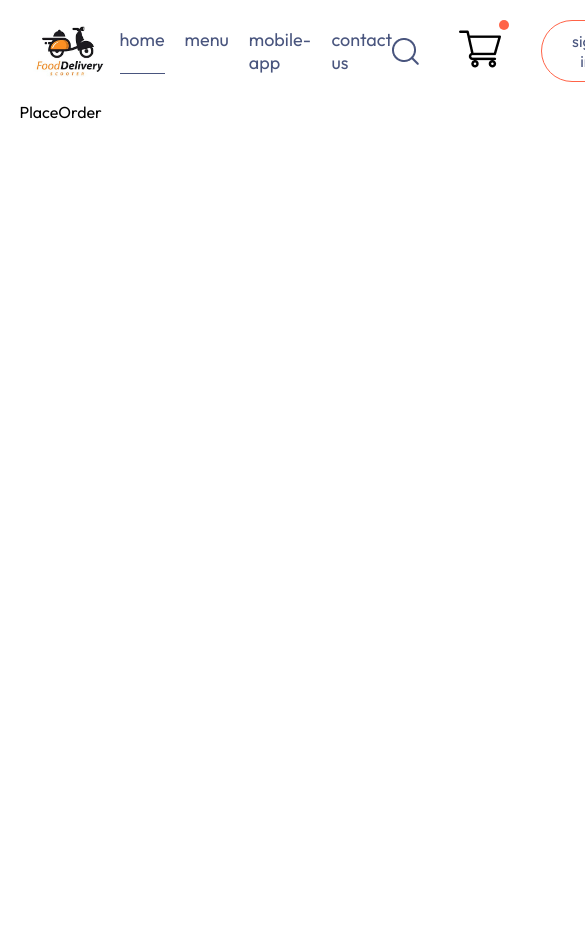
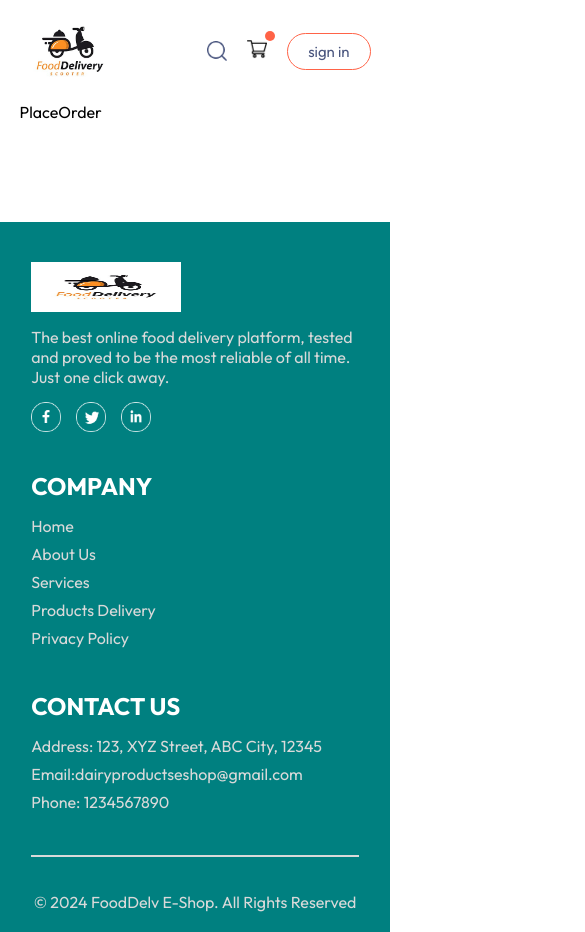
Before and after one commit to odhiambow2354/FoodDelivery, a React (Vite) app in the folder frontend/: page /order in a window 390 px wide. Shown: the top 932 px of the page, 585 px wide, since content can reach past the window. Before the commit the page ends 844 px from the top, so only its background shows below. Built offline with nearby package versions, Linux system fonts and the light colour scheme.

Commit message:
Making Homepage responsive in small screens

```diff
--- a/frontend/src/App.jsx
+++ b/frontend/src/App.jsx
@@ -4,9 +4,11 @@ import { Route, Routes } from "react-router-dom";
 import Home from "./pages/Home/Home";
 import Cart from "./pages/Cart/Cart";
 import PlaceOrder from "./pages/PlaceOrder/PlaceOrder";
+import Footer from "./components/Footer/Footer";
 
 const App = () => {
   return (
+    <>
       <div className="app">
         <Navbar />
         <Routes>
@@ -15,6 +17,8 @@ const App = () => {
           <Route path="/order" element={<PlaceOrder />} />
         </Routes>
       </div>
+      <Footer />
+    </>
   );
 };
 
--- /dev/null
+++ b/frontend/src/components/AppDownload/AppDownload.css
@@ -0,0 +1,22 @@
+.app-download {
+  margin: auto auto;
+  margin-top: 80px;
+  font-size: max(3vw, 20px);
+  text-align: center;
+  font-weight: 500;
+}
+.app-download-platforms {
+  display: flex;
+  justify-content: center;
+  gap: max(2vw, 10px);
+  margin-top: 20px;
+}
+.app-download-platforms img {
+  width: max(30vw, 120px);
+  max-width: 180px;
+  transition: 0.5s;
+  cursor: pointer;
+}
+.app-download-platforms img:hover {
+  transform: scale(1.05);
+}
--- /dev/null
+++ b/frontend/src/components/AppDownload/AppDownload.jsx
@@ -0,0 +1,21 @@
+import React from "react";
+import "./AppDownload.css";
+import { assets } from "../../assets/assets";
+
+const AppDownload = () => {
+  return (
+    <div className="app-download" id="app-download">
+      <p>
+        For Better Experience Download
+        <br />
+        Food-Delv App
+      </p>
+      <div className="app-download-platforms">
+        <img src={assets.play_store} alt="" />
+        <img src={assets.app_store} alt="" />
+      </div>
+    </div>
+  );
+};
+
+export default AppDownload;
--- a/frontend/src/components/ExploreMenu/ExploreMenu.css
+++ b/frontend/src/components/ExploreMenu/ExploreMenu.css
@@ -46,3 +46,9 @@
   border: 4px solid tomato;
   padding: 2px;
 }
+@media (max-width: 1050px) {
+  .explore-menu-text {
+    max-width: 100%;
+    font-size: 14px;
+  }
+}
--- /dev/null
+++ b/frontend/src/components/Footer/Footer.css
@@ -0,0 +1,62 @@
+.footer {
+  color: #d9d9d9;
+  background-color: teal;
+  display: flex;
+  flex-direction: column;
+  align-items: center;
+  gap: 20px;
+  padding: 20px 8vw;
+  padding-top: 40px;
+  margin-top: 100px;
+}
+
+.footer-content {
+  width: 100%;
+  display: grid;
+  grid-template-columns: 2fr 1fr 1fr;
+  gap: 60px;
+}
+.footer-content-left,
+.footer-content-center,
+.footer-content-right {
+  display: flex;
+  flex-direction: column;
+  gap: 15px;
+  align-items: start;
+}
+.footer-content-left li,
+.footer-content-center li,
+.footer-content-right li {
+  list-style: none;
+  margin-bottom: 8px;
+  cursor: pointer;
+}
+.footer-content-center h2,
+.footer-content-right h2 {
+  color: white;
+}
+
+.footer-content-left .logo {
+  width: 150px;
+  height: 50px;
+}
+.footer-social-icons img {
+  width: 30px;
+  margin-right: 15px;
+}
+.footer hr {
+  width: 100%;
+  height: 1px;
+  border: 1px solid #d9d9d9;
+  margin: 15px 0;
+}
+@media (max-width: 750px) {
+  .footer-content {
+    gap: 35px;
+    display: flex;
+    flex-direction: column;
+  }
+  .footer-copyright {
+    text-align: center;
+  }
+}
--- /dev/null
+++ b/frontend/src/components/Footer/Footer.jsx
@@ -0,0 +1,47 @@
+import React from "react";
+import "./Footer.css";
+import { assets } from "../../assets/assets";
+const Footer = () => {
+  return (
+    <div className="footer" id="footer">
+      <div className="footer-content">
+        <div className="footer-content-left">
+          <img src={assets.food_dev} alt="logo" className="logo" />
+          <p>
+            The best online food delivery platform, tested and proved to be the
+            most reliable of all time. Just one click away.{" "}
+          </p>
+          <div className="footer-social-icons">
+            <img src={assets.facebook_icon} alt="" />
+            <img src={assets.twitter_icon} alt="" />
+            <img src={assets.linkedin_icon} alt="" />
+          </div>
+        </div>
+        <div className="footer-content-center">
+          <h2>COMPANY</h2>
+          <ul>
+            <li>Home</li>
+            <li>About Us</li>
+            <li>Services</li>
+            <li>Products Delivery</li>
+            <li>Privacy Policy</li>
+          </ul>
+        </div>
+
+        <div className="footer-content-right">
+          <h2>CONTACT US</h2>
+          <ul>
+            <li>Address: 123, XYZ Street, ABC City, 12345</li>
+            <li>Email:dairyproductseshop@gmail.com</li>
+            <li>Phone: 1234567890</li>
+          </ul>
+        </div>
+      </div>
+      <hr />
+      <p className="footer-copyright">
+        &copy; 2024 FoodDelv E-Shop. All Rights Reserved
+      </p>
+    </div>
+  );
+};
+export default Footer;
--- a/frontend/src/components/Header/header.css
+++ b/frontend/src/components/Header/header.css
@@ -34,3 +34,19 @@
   font-size: max(1vw, 13px);
   border-radius: 50px;
 }
+@media (max-width: 1050px) {
+  .header-contents {
+    max-width: 65%;
+  }
+}
+@media (max-width: 750px) {
+  .header-contents {
+    max-width: 55%;
+  }
+  .header-contents p {
+    display: none;
+  }
+  .header-contents button {
+    padding: 1vw 3vw;
+  }
+}
--- a/frontend/src/components/Navbar/Navbar.jsx
+++ b/frontend/src/components/Navbar/Navbar.jsx
@@ -2,6 +2,7 @@ import React from "react";
 import { useState } from "react";
 import "./navbar.css";
 import { assets } from "../../assets/assets";
+import { Link } from "react-router-dom";
 
 export const Navbar = () => {
   const [menu, setMenu] = useState("home");
@@ -9,30 +10,34 @@ export const Navbar = () => {
     <div className="navbar">
       <img src={assets.food_dev} alt="" className="logo" />
       <ul className="navbar-menu">
-        <li
+        <Link
+          to="/"
           onClick={() => setMenu("home")}
           className={menu === "home" ? "active" : ""}
         >
           home
-        </li>
-        <li
+        </Link>
+        <a
+          href="#explore-menu"
           onClick={() => setMenu("menu")}
           className={menu === "menu" ? "active" : ""}
         >
           menu
-        </li>
-        <li
+        </a>
+        <a
+          href="#app-download"
           onClick={() => setMenu("mobile-app")}
           className={menu === "mobile-app" ? "active" : ""}
         >
           mobile-app
-        </li>
-        <li
+        </a>
+        <a
+          href="#footer"
           onClick={() => setMenu("contact us")}
           className={menu === "contact us" ? "active" : ""}
         >
           contact us
-        </li>
+        </a>
       </ul>
       <div className="navbar-right">
         <img src={assets.search_icon} alt="" />
--- a/frontend/src/components/Navbar/navbar.css
+++ b/frontend/src/components/Navbar/navbar.css
@@ -52,3 +52,45 @@
   top: -8px;
   right: -8px;
 }
+@media (max-width: 1050px) {
+  .navbar .logo {
+    width: 140px;
+  }
+  .navbar-menu {
+    gap: 20px;
+    font-size: 17px;
+  }
+  .navbar-right {
+    gap: 20px;
+  }
+  .navbar-right img {
+    width: 22px;
+  }
+  .navbar button {
+    padding: 10px 20px;
+  }
+}
+@media (max-width: 900px) {
+  .navbar .logo {
+    width: 100px;
+  }
+  .navbar-menu {
+    gap: 15px;
+    font-size: 16px;
+  }
+  .navbar-right {
+    gap: 20px;
+  }
+  .navbar-right img {
+    width: 20px;
+  }
+  .navbar button {
+    padding: 8px 20px;
+    font-size: 15px;
+  }
+}
+@media (max-width: 720px) {
+  .navbar-menu {
+    display: none;
+  }
+}
--- a/frontend/src/index.css
+++ b/frontend/src/index.css
@@ -5,6 +5,7 @@
   margin: 0;
   box-sizing: border-box;
   font-family: Outfit;
+  scroll-behavior: smooth;
 }
 body {
   min-height: 100vh;
--- a/frontend/src/pages/Home/Home.jsx
+++ b/frontend/src/pages/Home/Home.jsx
@@ -3,6 +3,7 @@ import "./home.css";
 import Header from "../../components/Header/Header";
 import ExploreMenu from "../../components/ExploreMenu/ExploreMenu";
 import FoodDisplay from "../../components/FoodDisplay/FoodDisplay";
+import AppDownload from "../../components/AppDownload/AppDownload";
 
 function Home() {
   const [category, setCategory] = useState("All");
@@ -11,6 +12,7 @@ function Home() {
       <Header />
       <ExploreMenu category={category} setCategory={setCategory} />
       <FoodDisplay category={category} />
+      <AppDownload />
     </div>
   );
 }
```
Lines whose indentation alone changed are shown as unchanged.
